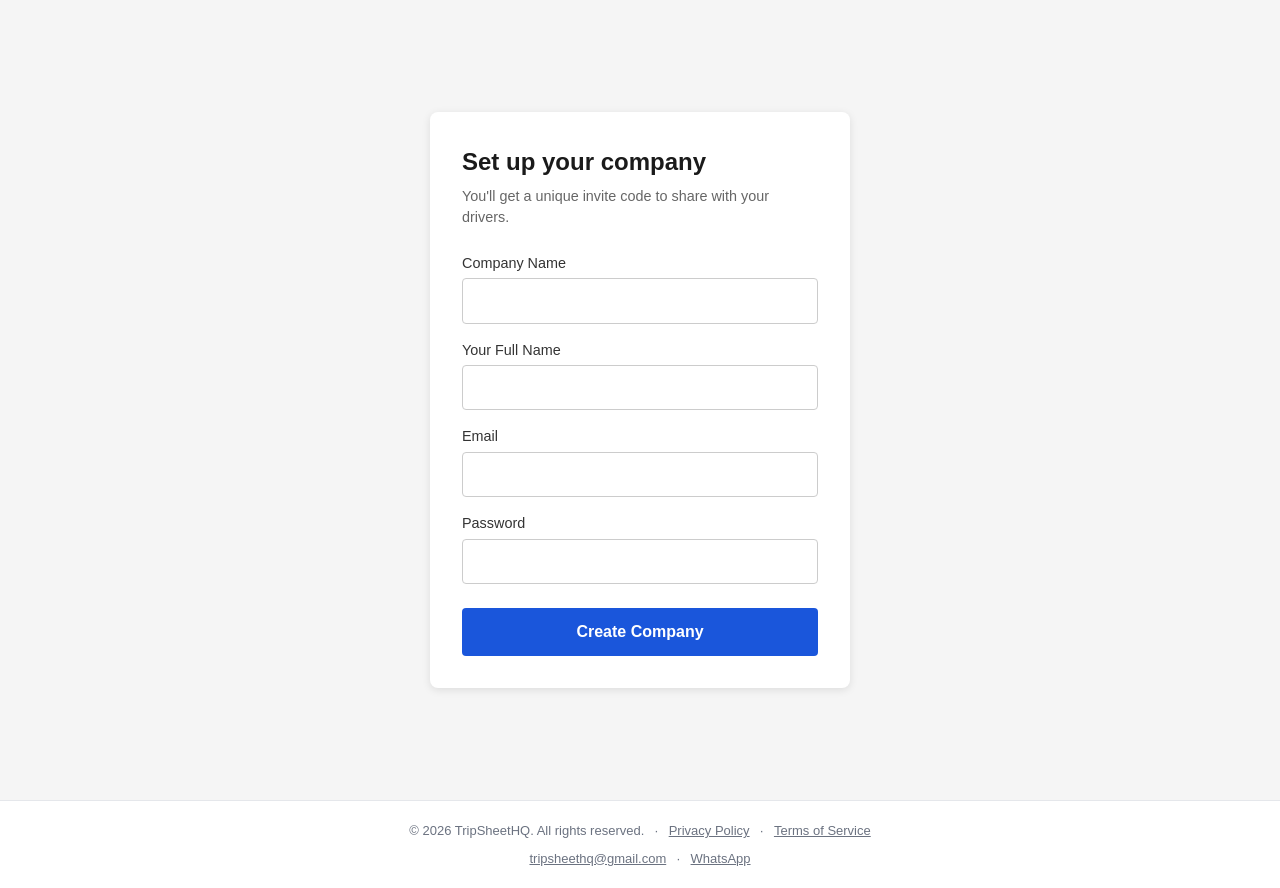
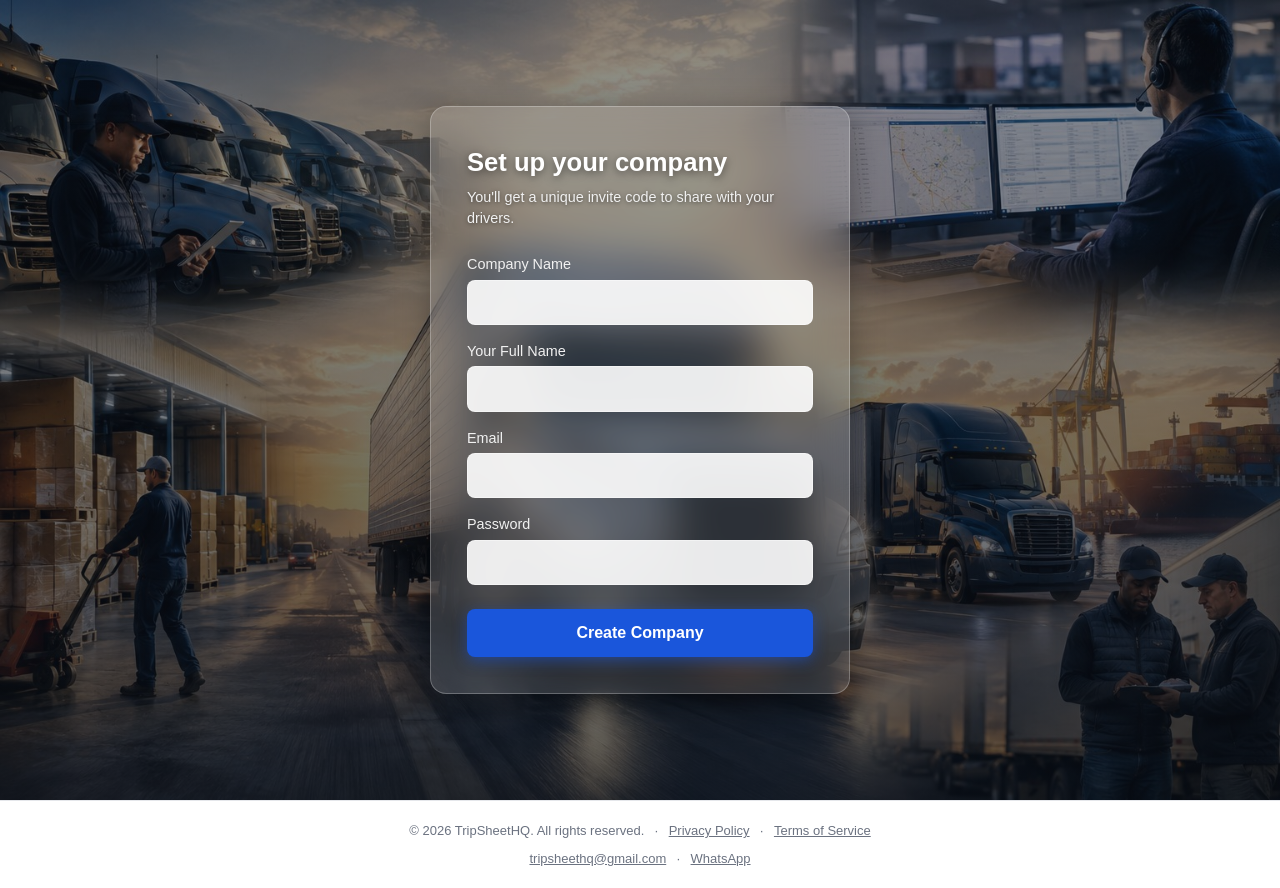
Before and after one commit to Shepherdai007/tripsheetHQ, a Next.js app: page /signup/company in a window 1280 px wide. Built offline with nearby package versions, Linux system fonts and the light colour scheme.

Commit message:
Add photo upload to community posts

```diff
--- a/src/app/login/page.js
+++ b/src/app/login/page.js
@@ -309,7 +309,10 @@ export default function LoginPage() {
 
         <p style={{ textAlign: "center", marginTop: "1.5rem", fontSize: "0.9rem", color: "#f1f1f1", textShadow: "0 1px 4px rgba(0,0,0,0.5)" }}>
           Don&apos;t have an account?{" "}
-          <Link href="/signup" style={{ color: "#bfdbfe", fontWeight: "600", textDecoration: "none" }}>
+          <Link
+            href={loginType === "admin" ? "/signup/company" : "/signup"}
+            style={{ color: "#bfdbfe", fontWeight: "600", textDecoration: "none" }}
+          >
             Sign up
           </Link>
         </p>
--- a/src/app/signup/company/page.js
+++ b/src/app/signup/company/page.js
@@ -76,25 +76,69 @@ export default function CompanySignupPage() {
     }
   };
 
-  const inputStyle = { width: "100%", padding: "0.6rem", border: "1px solid #ccc", borderRadius: "4px", fontSize: "1rem", boxSizing: "border-box" };
-  const labelStyle = { display: "block", marginBottom: "0.25rem", fontSize: "0.9rem", color: "#333" };
+  const inputStyle = {
+    width: "100%",
+    padding: "0.6rem",
+    border: "1px solid rgba(255,255,255,0.4)",
+    borderRadius: "8px",
+    fontSize: "1rem",
+    boxSizing: "border-box",
+    background: "rgba(255,255,255,0.9)",
+    color: "#1a1a1a",
+  };
+  const labelStyle = { display: "block", marginBottom: "0.25rem", fontSize: "0.9rem", color: "#f1f1f1" };
 
   // Success screen: shown right after the company + admin account are created
   if (createdCode) {
     return (
-      <div style={{ minHeight: "100vh", display: "flex", alignItems: "center", justifyContent: "center", backgroundColor: "#f5f5f5", padding: "1.5rem" }}>
-        <div style={{ backgroundColor: "white", padding: "2rem", borderRadius: "8px", boxShadow: "0 2px 8px rgba(0,0,0,0.1)", width: "100%", maxWidth: "420px", textAlign: "center" }}>
+      <div
+        style={{
+          minHeight: "100vh",
+          display: "flex",
+          alignItems: "center",
+          justifyContent: "center",
+          backgroundImage: "url('/images/signup-bg.jpg')",
+          backgroundSize: "cover",
+          backgroundPosition: "center",
+          backgroundRepeat: "no-repeat",
+          backgroundAttachment: "fixed",
+          padding: "1.5rem",
+          position: "relative",
+        }}
+      >
+        <div
+          style={{
+            position: "absolute",
+            inset: 0,
+            background: "linear-gradient(180deg, rgba(10,15,25,0.45) 0%, rgba(10,15,25,0.65) 100%)",
+          }}
+        />
+        <div
+          style={{
+            position: "relative",
+            background: "rgba(255,255,255,0.14)",
+            backdropFilter: "blur(18px)",
+            WebkitBackdropFilter: "blur(18px)",
+            border: "1px solid rgba(255,255,255,0.25)",
+            padding: "2.25rem",
+            borderRadius: "16px",
+            boxShadow: "0 8px 32px rgba(0,0,0,0.35)",
+            width: "100%",
+            maxWidth: "420px",
+            textAlign: "center",
+          }}
+        >
           <div style={{ fontSize: "2.5rem", marginBottom: "0.5rem" }}>✅</div>
-          <h1 style={{ fontSize: "1.4rem", fontWeight: "bold", marginBottom: "0.5rem", color: "#1a1a1a" }}>
+          <h1 style={{ fontSize: "1.4rem", fontWeight: "bold", marginBottom: "0.5rem", color: "#ffffff", textShadow: "0 2px 8px rgba(0,0,0,0.5)" }}>
             {companyName} is ready!
           </h1>
-          <p style={{ fontSize: "0.9rem", color: "#666", marginBottom: "1.5rem" }}>
+          <p style={{ fontSize: "0.9rem", color: "#f1f1f1", marginBottom: "1.5rem", textShadow: "0 1px 4px rgba(0,0,0,0.5)" }}>
             Share this invite code with your drivers so they can join. You can find it again anytime in your admin panel.
           </p>
 
           <div
             style={{
-              backgroundColor: "#f0f5ff",
+              backgroundColor: "rgba(255,255,255,0.9)",
               border: "2px dashed #1a56db",
               borderRadius: "8px",
               padding: "1.25rem",
@@ -114,7 +158,7 @@ export default function CompanySignupPage() {
             style={{
               width: "100%",
               padding: "0.65rem",
-              backgroundColor: copied ? "#e6f4ea" : "#f0f0f0",
+              backgroundColor: copied ? "#e6f4ea" : "rgba(255,255,255,0.9)",
               color: copied ? "#1a7d36" : "#333",
               border: "none",
               borderRadius: "6px",
@@ -135,10 +179,11 @@ export default function CompanySignupPage() {
               backgroundColor: "#1a56db",
               color: "white",
               border: "none",
-              borderRadius: "4px",
+              borderRadius: "8px",
               fontSize: "1rem",
               fontWeight: "600",
               cursor: "pointer",
+              boxShadow: "0 4px 14px rgba(26,86,219,0.5)",
             }}
           >
             Continue to Admin Panel
@@ -149,13 +194,47 @@ export default function CompanySignupPage() {
   }
 
   return (
-    <div style={{ minHeight: "100vh", display: "flex", alignItems: "center", justifyContent: "center", backgroundColor: "#f5f5f5" }}>
-      <div style={{ backgroundColor: "white", padding: "2rem", borderRadius: "8px", boxShadow: "0 2px 8px rgba(0,0,0,0.1)", width: "100%", maxWidth: "420px" }}>
-        <h1 style={{ fontSize: "1.5rem", fontWeight: "bold", marginBottom: "0.35rem", color: "#1a1a1a" }}>
+    <div
+      style={{
+        minHeight: "100vh",
+        display: "flex",
+        alignItems: "center",
+        justifyContent: "center",
+        backgroundImage: "url('/images/signup-bg.jpg')",
+        backgroundSize: "cover",
+        backgroundPosition: "center",
+        backgroundRepeat: "no-repeat",
+        backgroundAttachment: "fixed",
+        padding: "1.5rem",
+        position: "relative",
+      }}
+    >
+      <div
+        style={{
+          position: "absolute",
+          inset: 0,
+          background: "linear-gradient(180deg, rgba(10,15,25,0.45) 0%, rgba(10,15,25,0.65) 100%)",
+        }}
+      />
+      <div
+        style={{
+          position: "relative",
+          background: "rgba(255,255,255,0.14)",
+          backdropFilter: "blur(18px)",
+          WebkitBackdropFilter: "blur(18px)",
+          border: "1px solid rgba(255,255,255,0.25)",
+          padding: "2.25rem",
+          borderRadius: "16px",
+          boxShadow: "0 8px 32px rgba(0,0,0,0.35)",
+          width: "100%",
+          maxWidth: "420px",
+        }}
+      >
+        <h1 style={{ fontSize: "1.6rem", fontWeight: "bold", marginBottom: "0.35rem", color: "#ffffff", textShadow: "0 2px 8px rgba(0,0,0,0.5)" }}>
           Set up your company
         </h1>
-        <p style={{ fontSize: "0.9rem", color: "#666", marginBottom: "1.5rem" }}>
-          You'll get a unique invite code to share with your drivers.
+        <p style={{ fontSize: "0.9rem", color: "#f1f1f1", marginBottom: "1.5rem", textShadow: "0 1px 4px rgba(0,0,0,0.5)" }}>
+          You&apos;ll get a unique invite code to share with your drivers.
         </p>
 
         <form onSubmit={handleSignup}>
@@ -179,12 +258,23 @@ export default function CompanySignupPage() {
             <input type="password" value={password} onChange={(e) => setPassword(e.target.value)} required minLength={6} style={inputStyle} />
           </div>
 
-          {error && <p style={{ color: "#d32f2f", fontSize: "0.9rem", marginBottom: "1rem" }}>{error}</p>}
+          {error && <p style={{ color: "#ffb4b4", fontSize: "0.9rem", marginBottom: "1rem", textShadow: "0 1px 4px rgba(0,0,0,0.5)" }}>{error}</p>}
 
           <button
             type="submit"
             disabled={loading}
-            style={{ width: "100%", padding: "0.75rem", backgroundColor: "#1a56db", color: "white", border: "none", borderRadius: "4px", fontSize: "1rem", fontWeight: "600", cursor: "pointer" }}
+            style={{
+              width: "100%",
+              padding: "0.75rem",
+              backgroundColor: "#1a56db",
+              color: "white",
+              border: "none",
+              borderRadius: "8px",
+              fontSize: "1rem",
+              fontWeight: "600",
+              cursor: "pointer",
+              boxShadow: "0 4px 14px rgba(26,86,219,0.5)",
+            }}
           >
             {loading ? "Setting up..." : "Create Company"}
           </button>
```
